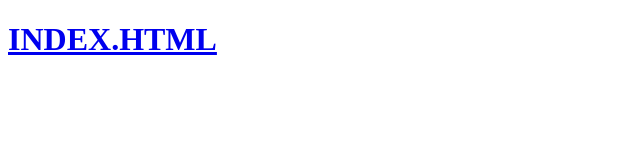
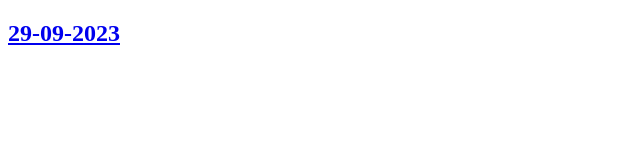
Before and after one commit to Gnanasekar03/Project1, a plain HTML site: page index.html in a window 1280 px wide. Shown: the whole page, without its empty margins (0-640 px from the left). Drawn offline with Linux system fonts and the light colour scheme.

Commit message:
added index

```diff
--- a/index.html
+++ b/index.html
@@ -8,7 +8,7 @@
 </head>
 <body>
     <a href="#">
-        <h1>INDEX.HTML</h1>
+       <h2>29-09-2023</h2>
     </a>
 </body>
 </html>
```
